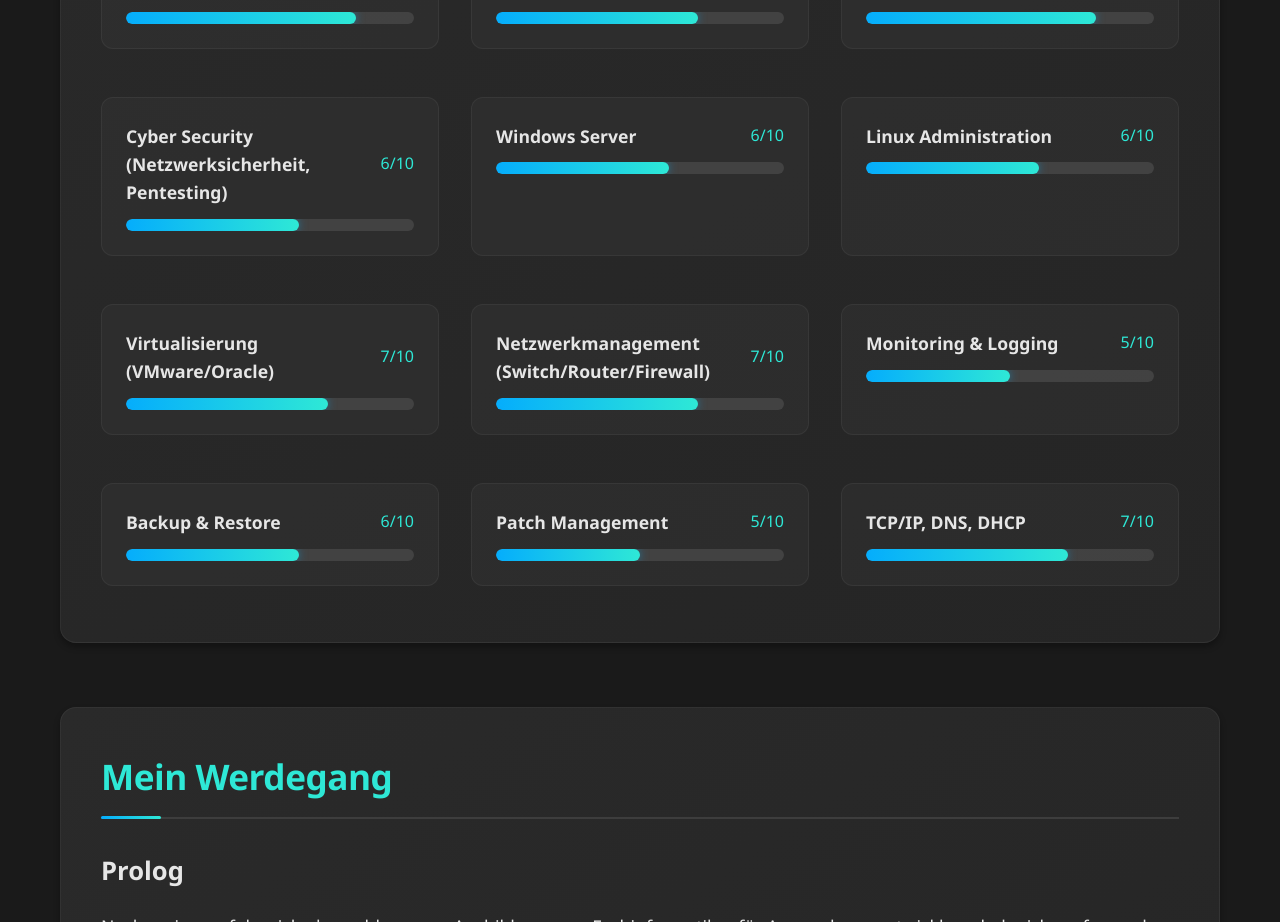
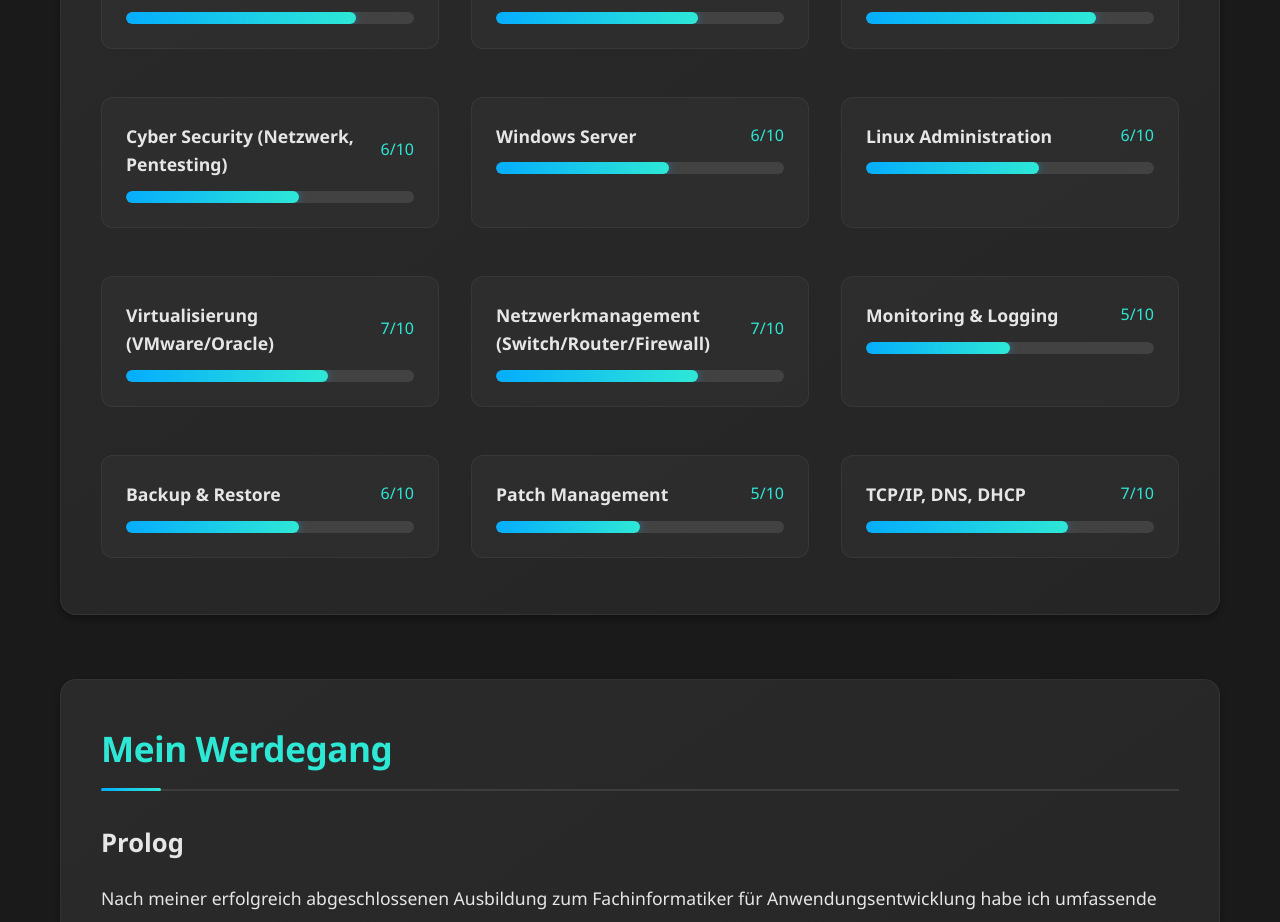
Before and after one commit to KevinKirschke/Portfolio, a React (Vite) app: page / in a window 1280 px wide. Shown: the part 1340-2262 px from the top of the page. Built offline with nearby package versions, Linux system fonts and the light colour scheme.

Commit message:
new skills

```diff
--- a/src/App.jsx
+++ b/src/App.jsx
@@ -23,7 +23,7 @@ const App = () => {
     { name: 'GitHub', level: 8 },
     { name: 'CSS', level: 7 },
     { name: 'UI/UX Design', level: 8 },
-    { name: 'Cyber Security (Netzwerksicherheit, Pentesting)', level: 6 },
+    { name: 'Cyber Security (Netzwerk, Pentesting)', level: 6 },
     { name: 'Windows Server', level: 6 },
     { name: 'Linux Administration', level: 6 },
     { name: 'Virtualisierung (VMware/Oracle)', level: 7 },
```
